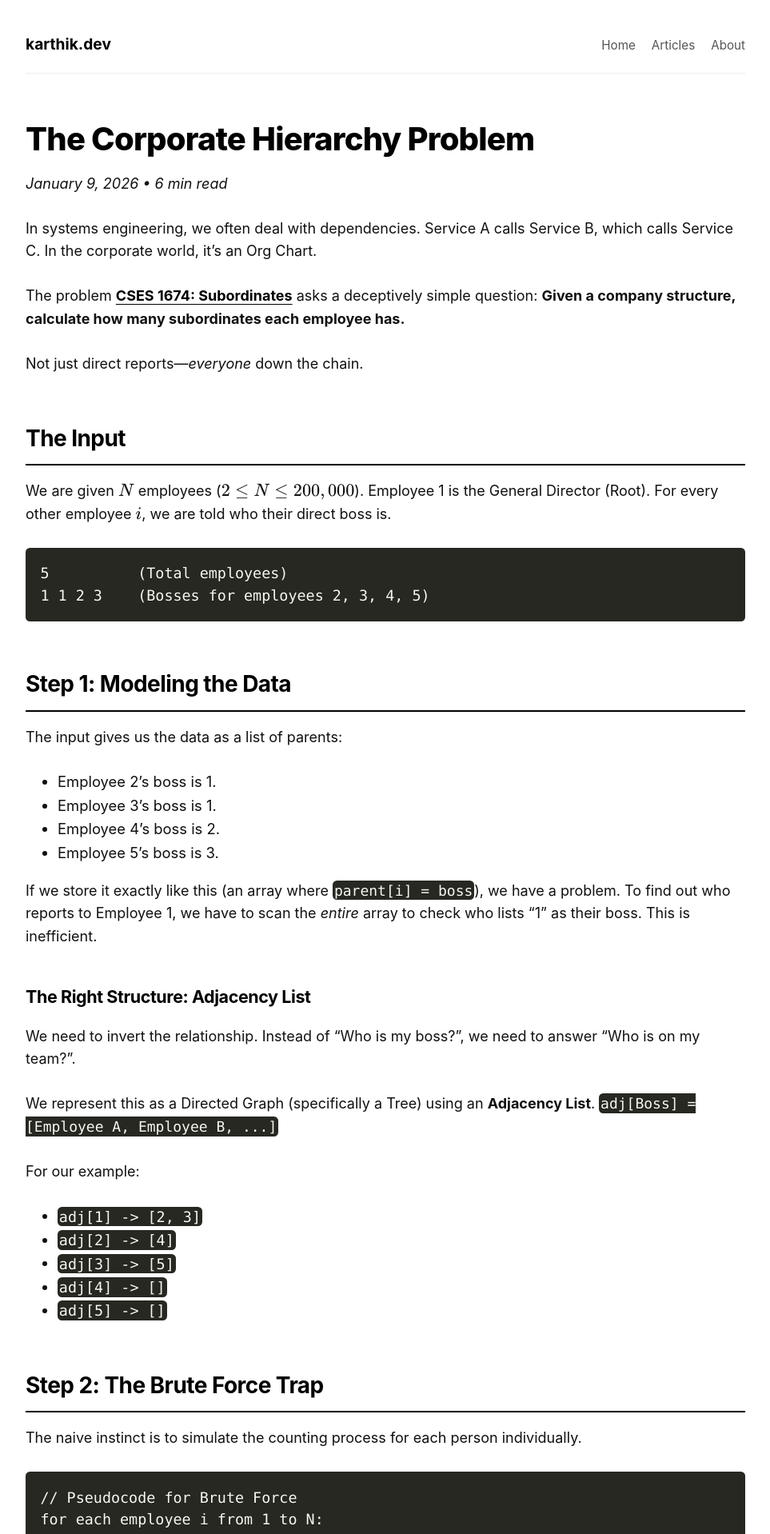
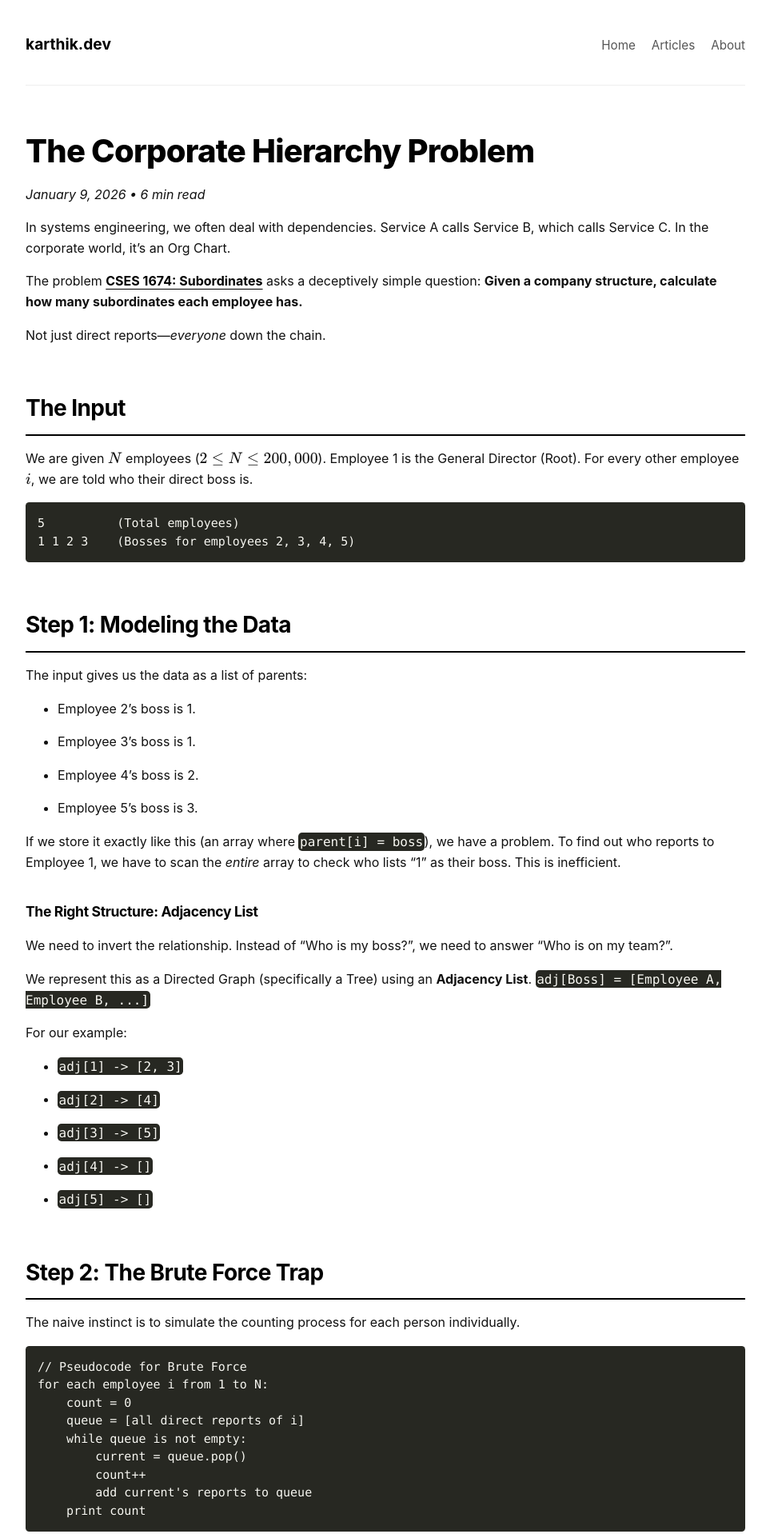
Before and after one commit to kart/karthik.dev, a Jekyll site: the page built from _posts/2026-01-09-cses-1674.md, in a window 1280 px wide. Shown: the top 1918 px of the page at 80% size, without its empty margins (158-1121 px from the left). Built offline with Jekyll 4.4.1, drawn with Linux system fonts in a browser that asks for light colours; nearby versions of some CDN libraries.

Commit message:
syle changes

```diff
--- a/_layouts/default.html
+++ b/_layouts/default.html
@@ -17,7 +17,7 @@
             margin: 0 auto;
             padding: 40px 40px;
             background-color: #fff;
-	    font-size: 1.15rem;
+	    font-size: 15px;
         }
 
         /* Typography Hierarchy */
@@ -25,14 +25,19 @@
         h1 { font-size: 2.5rem; font-weight: 800; margin-top: 0; line-height: 1.1; }
         h2 { font-size: 1.75rem; border-bottom: 2px solid #000; padding-bottom: 10px; }
         p { margin-bottom: 1.5em; font-size: 1.125rem; }
+	p, ul, ol, li {
+          font-size: 1rem; /* equals 15px because of body rule */
+          line-height: 1.6; /* comfortable reading spacing */
+          margin-bottom: 1rem; /* consistent spacing after blocks */
+    	}
 
         /* Links */
         a { color: #000; text-decoration: underline; text-decoration-thickness: 1px; text-underline-offset: 4px; }
         a:hover { background-color: #000; color: #fff; text-decoration: none; }
 
         /* Code Blocks */
-        pre { border-radius: 6px; margin: 1.5em 0; }
-        code { font-family: "SFMono-Regular", Consolas, "Liberation Mono", Menlo, Courier, monospace; font-size: 0.9em; }
+        pre { border-radius: 6px; margin: 1.5em 0; font-size: 0.9rem }
+        code { font-family: "SFMono-Regular", Consolas, "Liberation Mono", Menlo, Courier, monospace; font-size: 0.9rem; }
 
         /* Navigation (Simple Header) */
         nav { display: flex; justify-content: space-between; align-items: baseline; margin-bottom: 60px; border-bottom: 1px solid #eee; padding-bottom: 20px; }
```
